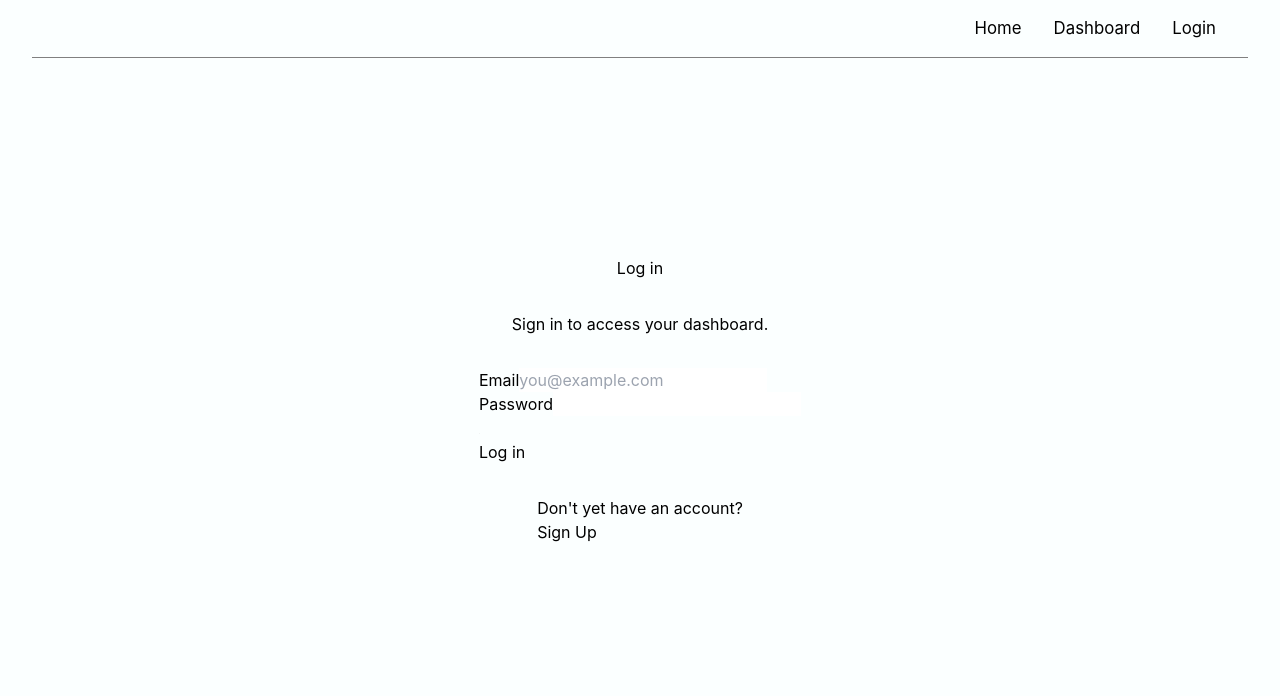
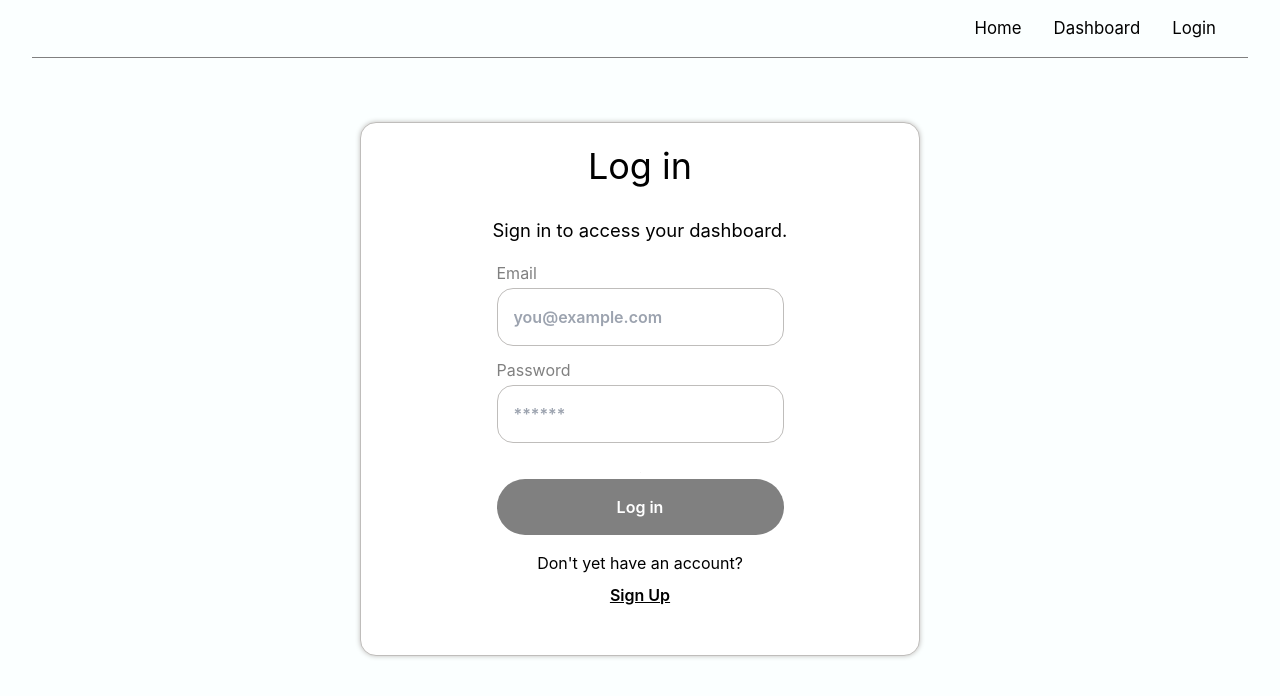
Before and after one commit to estebanchos/artify, a Next.js app: page /login in a window 1280 px wide. Shown: the top 696 px of the page. Built offline with nearby package versions, Linux system fonts and the light colour scheme.

Commit message:
added simple styling

```diff
--- a/pages/login.js
+++ b/pages/login.js
@@ -4,6 +4,7 @@ import Link from 'next/link';
 import axios from 'axios';
 import { useRouter } from 'next/router';
 import AppContext from '../context/AppContext';
+import styles from '../styles/Login.module.css'
 
 
 export default function Login() {
@@ -52,28 +53,29 @@ export default function Login() {
     }
 
     return (
-        <div className='flex flex-col items-center justify-center w-full h-screen space-y-8 lg-flex-row'>
-            <h1 className=''>Log in</h1>
-            <p className=''>Sign in to access your dashboard.</p>
-            <form className=''>
-                <div>
-                    <label className='' htmlFor='email'>Email</label>
+        <div className={styles.login}>
+            <h1 className={styles.loginTitle}>Log in</h1>
+            <p className={styles.loginCopy}>Sign in to access your dashboard.</p>
+            <form className={styles.loginContainer}>
+                <div className={styles.inputContainer}>
+                    <label className={styles.loginLabel} htmlFor='email'>Email</label>
                     <input
                         id='email'
                         name='email'
-                        className=''
+                        className={styles.loginInput}
                         placeholder='you@example.com'
                         value={email}
                         onChange={(e) => setEmail(e.target.value)}
                         autoCapitalize='none'
                     />
                 </div>
-                <div>
-                    <label className='' htmlFor='password'>Password</label>
+                <div className={styles.inputContainer}>
+                    <label className={styles.loginLabel} htmlFor='password'>Password</label>
                     <input
                         id='password'
                         name='password'
-                        className=''
+                        placeholder='******'
+                        className={styles.loginInput}
                         type={showPassword ? 'text' : 'password'}
                         value={password}
                         onChange={(e) => setPassword(e.target.value)}
@@ -102,16 +104,18 @@ export default function Login() {
                     </div>
                 </div>
                 <button
-                    className=''
+                    className={styles.button}
                     onClick={handleSubmit}
                     onKeyPress={(e) => e.key === 'Enter' && handleSubmit()}
                 >
                     Log in
                 </button>
             </form>
-            <div className=''>
-                <p className=''>Don't yet have an account?</p>
-                <Link className='' href='/register'>Sign Up</Link>
+            <div className={styles.register}>
+                <p className={styles.registerCopy}>Don't yet have an account?</p>
+                <Link href='/register'>
+                    <a className={styles.registerLink}>Sign Up</a>
+                    </Link>
             </div>
         </div>
     );
--- /dev/null
+++ b/styles/Login.module.css
@@ -0,0 +1,87 @@
+.login {
+    border: 1px solid #bfbdbb;
+    box-shadow: 0 0 5px #bfbdbb;
+    border-radius: 1rem;
+    width: 80%;
+    margin: 4rem auto;
+    background-color: #fff;
+    display: flex;
+    flex-direction: column;
+    align-items: center;
+    max-width: 35rem;
+}
+
+.loginTitle {
+    margin: 1rem 0;
+    font-size: 2.25rem;
+}
+
+.loginCopy {
+    margin: 0.5rem 2rem;
+    margin-bottom: 1rem;
+    font-size: 1.15rem;
+}
+
+.loginContainer {
+    display: flex;
+    flex-direction: column;
+    align-items: center;
+}
+.inputContainer{
+    display: flex;
+    flex-direction: column;
+}
+.loginLabel {
+    color: grey;
+}
+
+.loginInput {
+    margin: 0.2rem 0 0.75rem 0;
+    padding: 1rem;
+    border-radius: 1rem;
+    border: 1px solid #bfbdbb;
+    font-weight: 600;
+    font-size: 1rem;
+}
+
+.button {
+    border-radius: 3rem;
+    border: none;
+    display: flex;
+    align-items: center;
+    justify-content: center;
+    padding: 1rem 2rem;
+    font-size: 1rem;
+    width: 100%;
+    margin: 0 auto;
+    margin-top: 0;
+    background-color: grey;
+    font-weight: 600;
+    color: #fff;
+    font-size: 1rem;
+    transition: all .2s ease-in-out
+}
+
+.button:hover {
+    transform: scale(1.1)
+}
+
+.register {
+    margin-top: 1rem;
+    margin-bottom: 2rem;
+    display: flex;
+    flex-direction: column;
+    align-items: center;
+}
+
+.registerCopy {
+    margin: 0;
+    font-size: 1rem;
+}
+
+.registerLink {
+    margin: 0.5rem 0 1rem 0;
+    font-weight: 600;
+    text-decoration: underline;
+    font-size: 1rem;
+}
--- a/styles/Navbar.module.css
+++ b/styles/Navbar.module.css
@@ -1,6 +1,6 @@
 .header {
     width: 100%;
-    position: absolute;
+    position: sticky;
     display: flex;
     justify-content: center;
 }
```
